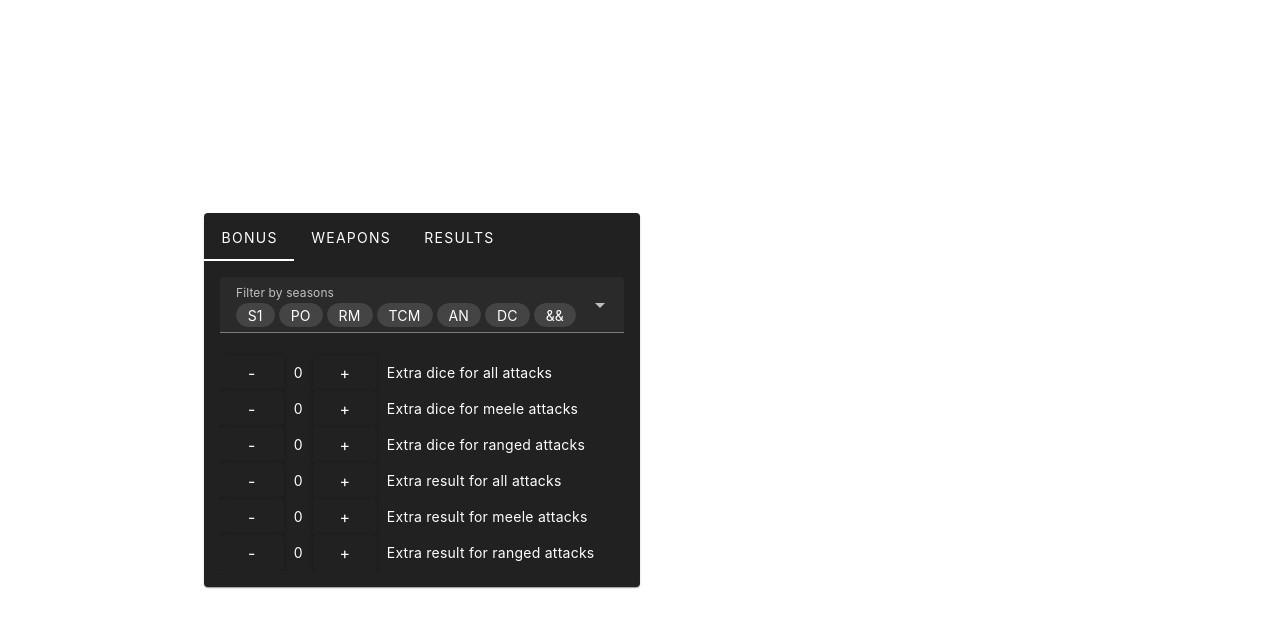
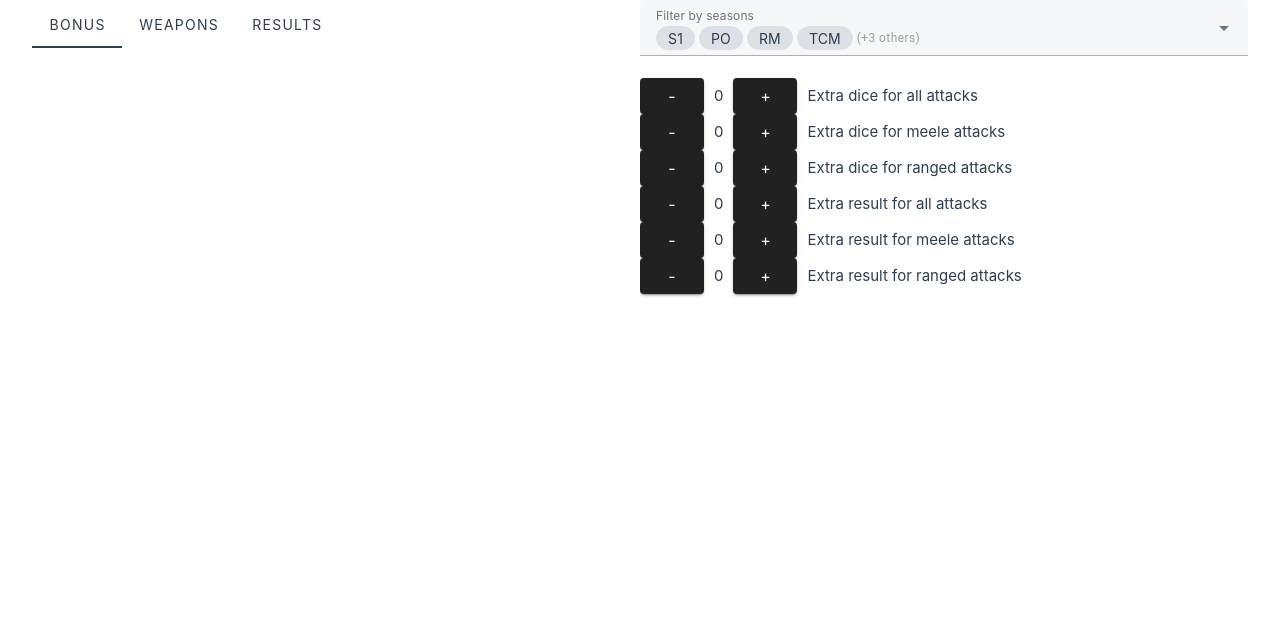
Before and after one commit to adrischu/ZombicideCalculator, a Vue app: page / in a window 1280 px wide. Shown: the top 628 px of the page. Built offline with nearby package versions, Linux system fonts and the light colour scheme; the HTML template or start-up script is replaced by a standard one.

Commit message:
working on new html layout

```diff
--- a/src/App.vue
+++ b/src/App.vue
@@ -1,116 +1,45 @@
 <template>
-  <v-card>
-    <v-tabs v-model="tab">
-      <v-tab value="window-bonus">Bonus</v-tab>
+  <!-- --- -->
+  <!-- Header-Menü -->
+  <!-- --- -->
+
+  <v-tabs v-model="generalTabs">
+    <v-tab value="window-settings">Bonus</v-tab>
     <v-tab value="window-weapons">Weapons</v-tab>
     <v-tab value="window-results">Results</v-tab>
   </v-tabs>
-    <v-card-text>
-      <v-tabs-window v-model="tab">
-        <v-tabs-window-item value="window-bonus">
-          <v-select
-            label="Filter by seasons"
-            v-model="selectedSeasons"
-            :items="allSeasons"
-            item-title="name"
-            return-object
-            multiple
-            @update:modelValue="cullSelectedWeapons()"
-          >
-            <template v-slot:selection="{ item, index }">
-              <v-chip v-if="index < 10">
-                <span>{{ item.raw.short }}</span>
-              </v-chip>
-              <!-- <span v-if="index === 2" class="text-grey text-caption align-self-center">
-                (+{{ value.length - 2 }} others)
-              </span> -->
-            </template>
-          </v-select>
-          <plus-minus v-model="settings.extraDiceAll">Extra dice for all attacks</plus-minus>
-          <plus-minus v-model="settings.extraDiceMeele">Extra dice for meele attacks</plus-minus>
-          <plus-minus v-model="settings.extraDiceRange">Extra dice for ranged attacks</plus-minus>
-          <plus-minus v-model="settings.extraResultAll">Extra result for all attacks</plus-minus>
-          <plus-minus v-model="settings.extraResultMeele"
-            >Extra result for meele attacks</plus-minus
-          >
-          <plus-minus v-model="settings.extraResultRange"
-            >Extra result for ranged attacks</plus-minus
-          >
+
+  <v-tabs-window v-model="generalTabs">
+    <!-- --- -->
+    <!-- Fenster für Einstellungen -->
+    <!-- --- -->
+    <v-tabs-window-item value="window-settings">
+      <WindowSettings />
     </v-tabs-window-item>
+    <!-- ---
+        Fenster für Waffenauswahl
+        --- -->
+
     <v-tabs-window-item value="window-weapons">
-          <div v-for="(selectedWeapon, index) in selectedWeapons" :key="selectedWeapon.name">
-            <v-select
-              v-model="selectedWeapons![index]"
-              :items="weaponPool"
-              item-title="name"
-              return-object
-              hide-details
-            >
-            </v-select>
-            <v-checkbox
-              v-model="selectedWeapon.useDualWielding"
-              label="Use Dual Wielding?"
-            ></v-checkbox>
-            <v-img :src="selectedWeapon.imagePath" max-width="200" alt="Weapon Image"></v-img>
-            <v-btn @click="selectedWeapons?.splice(index, 1)">-</v-btn>
-          </div>
-          <v-btn @click="addWeapon()">New</v-btn>
+      <WindowWeapons />
     </v-tabs-window-item>
+    <!-- ---
+        Fenster für Ergebnisse
+        --- -->
     <v-tabs-window-item value="window-results">
-          <plus-minus v-model="toKill">Zombies to kill</plus-minus>
-          <plus-minus v-model="actions">Actions available</plus-minus>
-          <v-data-table :items="tableProps"></v-data-table>
+      <WindowResults />
     </v-tabs-window-item>
   </v-tabs-window>
-    </v-card-text>
-    <div></div>
-  </v-card>
 </template>
 
 <script setup lang="ts">
-import { allWeapons } from './stores/weaponStore'
-import { Weapon } from './components/typescript/classes/weapon'
-import { computed, ref, type Ref } from 'vue'
-import plusMinus from './components/plus-minus.vue'
-import { useSettingsStore } from './stores/settingsStore'
-import { allSeasons } from './stores/seasonStore'
-import type { Season } from './components/typescript/classes/season'
+import WindowSettings from './components/WindowSettings.vue'
+import WindowResults from './components/WindowResults.vue'
+import WindowWeapons from './components/WindowWeapons.vue'
 
-const selectedWeapons: Ref<Weapon[] | null> = ref<Weapon[] | null>([
-  allWeapons.find((o) => o.name === 'Pan')!,
-])
+import { ref } from 'vue'
 
-const settings = useSettingsStore()
-const selectedSeasons: Ref<Season[]> = ref(allSeasons)
-const weaponPool = computed(() => {
-  return allWeapons.filter((weapon) => weapon.isIncludedInSeasons(selectedSeasons.value))
-})
-
-const toKill = ref(2)
-const actions = ref(3)
-const tab = ref('window-bonus')
-
-function addWeapon() {
-  selectedWeapons.value!.push(allWeapons[0])
-}
-
-function cullSelectedWeapons() {
-  selectedWeapons.value = selectedWeapons.value!.filter((weapon) =>
-    weapon.isIncludedInSeasons(selectedSeasons.value),
-  )
-}
-
-const tableProps = computed(() => {
-  const props: { name: string; propability: number; expectedKills: number }[] = []
-  selectedWeapons.value?.forEach((weapon) => {
-    props.push({
-      name: weapon.name,
-      propability: Math.round(100 * weapon.propability(actions.value, toKill.value)),
-      expectedKills: Math.round(weapon.expected(actions.value) * 10) / 10,
-    })
-  })
-  return props
-})
+const generalTabs = ref('window-settings')
 </script>
 
 <style scoped>
--- a/src/assets/main.css
+++ b/src/assets/main.css
@@ -3,8 +3,10 @@
 #app {
   max-width: 1280px;
   margin: 0 auto;
-  padding: 2rem;
+  padding: 1rem;
   font-weight: normal;
+  height: 100vh;
+  width: 100vw;
 }
 
 a,
@@ -33,3 +35,51 @@ a,
     padding: 0 2rem;
   }
 }
+
+.main-content {
+  flex: 1;
+  padding: 0;
+  margin: 0;
+  overflow-y: auto;
+  height: 100%;
+  width: 100%;
+}
+
+.action-fields {
+  padding: 5;
+  margin: 0px;
+  border-style: solid;
+  border-width: 0.5px;
+  position: absolute; /* Absolut positionieren */
+  top: 0; /* Oben ausrichten */
+  left: 0; /* Links ausrichten */
+  display: flex; /* Flexbox verwenden, um die Auswahlfelder zu positionieren */
+  flex-direction: column; /* Vertikale Anordnung der Auswahlfelder */
+  justify-content: center; /* Zentrieren der Auswahlfelder vertikal */
+  align-items: left; /* Zentrieren der Auswahlfelder horizontal */
+  pointer-events: auto; /* Auswahlfelder sollen keine Mausklicks blockieren */
+  width: auto;
+}
+
+.weapon-window {
+  position: relative;
+  flex: 1;
+  flex-direction: row;
+}
+
+.weapon-menu {
+  position: relative;
+  width: 20%;
+  height: 100%;
+}
+
+.weapon-container {
+  position: relative;
+  width: 80%;
+  height: 100%;
+}
+
+.content {
+  display: flex;
+  flex-direction: column;
+}
--- /dev/null
+++ b/src/components/WindowResults.vue
@@ -0,0 +1,26 @@
+<template>
+  <plus-minus v-model="toKill">Zombies to kill</plus-minus>
+  <plus-minus v-model="actions">Actions available</plus-minus>
+  <v-data-table :items="tableProps" hide-default-footer items-per-page="-1"></v-data-table>
+</template>
+
+<script setup lang="ts">
+import { useDataStateStore } from '@/stores/dataState'
+import { computed, ref } from 'vue'
+import plusMinus from './plus-minus.vue'
+
+const toKill = ref(2)
+const actions = ref(3)
+const selectedWeapons = useDataStateStore().selectedWeapons
+const tableProps = computed(() => {
+  const props: { name: string; propability: number; expectedKills: number }[] = []
+  selectedWeapons.forEach((weapon) => {
+    props.push({
+      name: weapon!.name,
+      propability: Math.round(100 * weapon!.propability(actions.value, toKill.value)),
+      expectedKills: Math.round(weapon!.expected(actions.value) * 10) / 10,
+    })
+  })
+  return props
+})
+</script>
--- /dev/null
+++ b/src/components/WindowSettings.vue
@@ -0,0 +1,39 @@
+<template>
+  <v-select
+    label="Filter by seasons"
+    v-model="selectedSeasons"
+    :items="allSeasons"
+    item-title="name"
+    return-object
+    multiple
+    @update:modelValue="seasonSelectionChanged()"
+  >
+    <template v-slot:selection="{ item, index }">
+      <v-chip v-if="index < 4">
+        <span>{{ item.raw.short }}</span>
+      </v-chip>
+      <span v-if="index === 4" class="text-grey text-caption align-self-center">
+        (+{{ selectedSeasons.length - 4 }} others)
+      </span>
+    </template>
+  </v-select>
+  <plus-minus v-model="settings.extraDiceAll">Extra dice for all attacks</plus-minus>
+  <plus-minus v-model="settings.extraDiceMeele">Extra dice for meele attacks</plus-minus>
+  <plus-minus v-model="settings.extraDiceRange">Extra dice for ranged attacks</plus-minus>
+  <plus-minus v-model="settings.extraResultAll">Extra result for all attacks</plus-minus>
+  <plus-minus v-model="settings.extraResultMeele">Extra result for meele attacks</plus-minus>
+  <plus-minus v-model="settings.extraResultRange">Extra result for ranged attacks</plus-minus>
+</template>
+
+<script setup lang="ts">
+import { useDataStateStore } from '@/stores/dataState'
+import { allSeasons } from '@/stores/seasonStore'
+import { useSettingsStore } from '@/stores/settingsStore'
+import plusMinus from './plus-minus.vue'
+const settings = useSettingsStore()
+const selectedSeasons = useDataStateStore().selectedSeasons
+let selectedWeapons = useDataStateStore().selectedWeapons
+function seasonSelectionChanged() {
+  selectedWeapons = selectedWeapons.filter((weapon) => weapon!.isIncludedInSeasons(selectedSeasons))
+}
+</script>
--- /dev/null
+++ b/src/components/WindowWeapons.vue
@@ -0,0 +1,77 @@
+<template>
+  <div class="content">
+    <div class="sidebar">
+      <v-tabs v-model="weaponTabs" direction="vertical">
+        <v-tab v-for="(weapon, index) in selectedWeapons" :key="`${weapon!.name} ${index}`">
+          {{ weapon!.name }}
+        </v-tab>
+        <v-tab>
+          <v-btn @click="addWeapon()">+</v-btn>
+        </v-tab>
+      </v-tabs>
+    </div>
+    <div class="weapon-space">
+      <v-tabs-window v-model="weaponTabs">
+        <v-tabs-window-item
+          v-for="(selectedWeapon, index) in selectedWeapons"
+          :key="`${selectedWeapon.name} ${index}`"
+        >
+          <v-select
+            v-model="selectedWeapons![index]"
+            :items="weaponPool"
+            item-title="name"
+            return-object
+            hide-details
+          >
+          </v-select>
+          <v-checkbox
+            v-model="selectedWeapon.useDualWielding"
+            label="Use Dual Wielding?"
+          ></v-checkbox>
+          <v-img :src="selectedWeapon.imagePath" max-width="200" alt="Weapon Image"></v-img>
+          <v-btn @click="selectedWeapons?.splice(index, 1)">-</v-btn>
+        </v-tabs-window-item>
+      </v-tabs-window>
+    </div>
+  </div>
+</template>
+
+<script setup lang="ts">
+import { useDataStateStore } from '@/stores/dataState'
+import { allWeapons } from '@/stores/weaponStore'
+import { ref, computed } from 'vue'
+
+const weaponTabs = ref(0)
+const selectedWeapons = useDataStateStore().selectedWeapons
+const selectedSeasons = useDataStateStore().selectedSeasons
+function addWeapon() {
+  selectedWeapons.push(allWeapons[0])
+}
+
+const weaponPool = computed(() => {
+  return allWeapons.filter((weapon) => weapon.isIncludedInSeasons(selectedSeasons))
+})
+
+// function cullSelectedWeapons() {
+//   selectedWeapons.value = selectedWeapons.value!.filter((weapon) =>
+//     weapon.isIncludedInSeasons(selectedSeasons.value),
+//   )
+// }
+</script>
+
+<style>
+.content {
+  flex: 1;
+  flex-direction: row;
+}
+.sidebar {
+  width: 10%;
+  height: 100%;
+  align-items: start;
+}
+.weapon-space {
+  width: 90%;
+  height: 100%;
+  align-items: center;
+}
+</style>
--- /dev/null
+++ b/src/stores/dataState.ts
@@ -0,0 +1,13 @@
+import { defineStore } from 'pinia'
+import { allWeapons } from './weaponStore'
+import { allSeasons } from './seasonStore'
+
+/**
+ * In diesem Speicher befinden sich Einstellungen, die global abgerufen und verändert werden können.
+ */
+export const useDataStateStore = defineStore('dataState', {
+  state: () => ({
+    selectedWeapons: [allWeapons.find((o) => o.name === 'Pan')!],
+    selectedSeasons: allSeasons,
+  }),
+})
--- a/src/stores/seasonStore.ts
+++ b/src/stores/seasonStore.ts
@@ -1,4 +1,4 @@
-import { Season } from '@/components/typescript/classes/season'
+import { Season } from '@/typescript/classes/season'
 export const allSeasons = [
   new Season('s1', 'Season 1 (Basis)', 'S1'),
   new Season('s2', 'Season 2 (Prison Outbreak)', 'PO'),
--- a/src/stores/weaponStore.ts
+++ b/src/stores/weaponStore.ts
@@ -1,4 +1,4 @@
-import { Weapon } from '@/components/typescript/classes/weapon'
+import { Weapon } from '@/typescript/classes/weapon'
 
 // prettier-ignore
 export const allWeapons = [
--- a/src/components/typescript/classes/weapon.ts
+++ b/src/typescript/classes/weapon.ts
@@ -1,5 +1,5 @@
 import { useSettingsStore } from '@/stores/settingsStore'
-import { bernoulliMindestens } from '../stochastics'
+import { bernoulliMindestens } from '../../typescript/stochastics'
 import type { Season } from './season'
 import { allSeasons } from '@/stores/seasonStore'
 
```
Also changed, not shown: src/typescript/classes/season.ts (renamed from src/components/typescript/classes/season.ts), src/typescript/stochastics.ts (renamed from src/components/typescript/stochastics.ts). Lines whose indentation alone changed are shown as unchanged.
